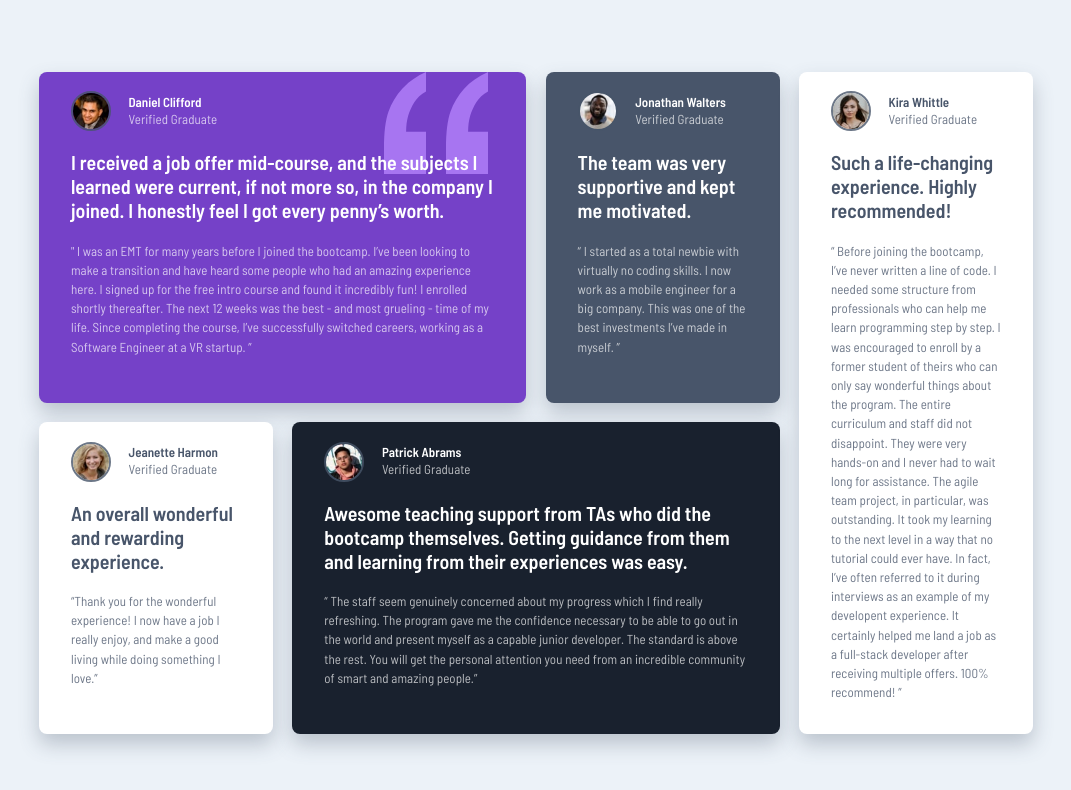
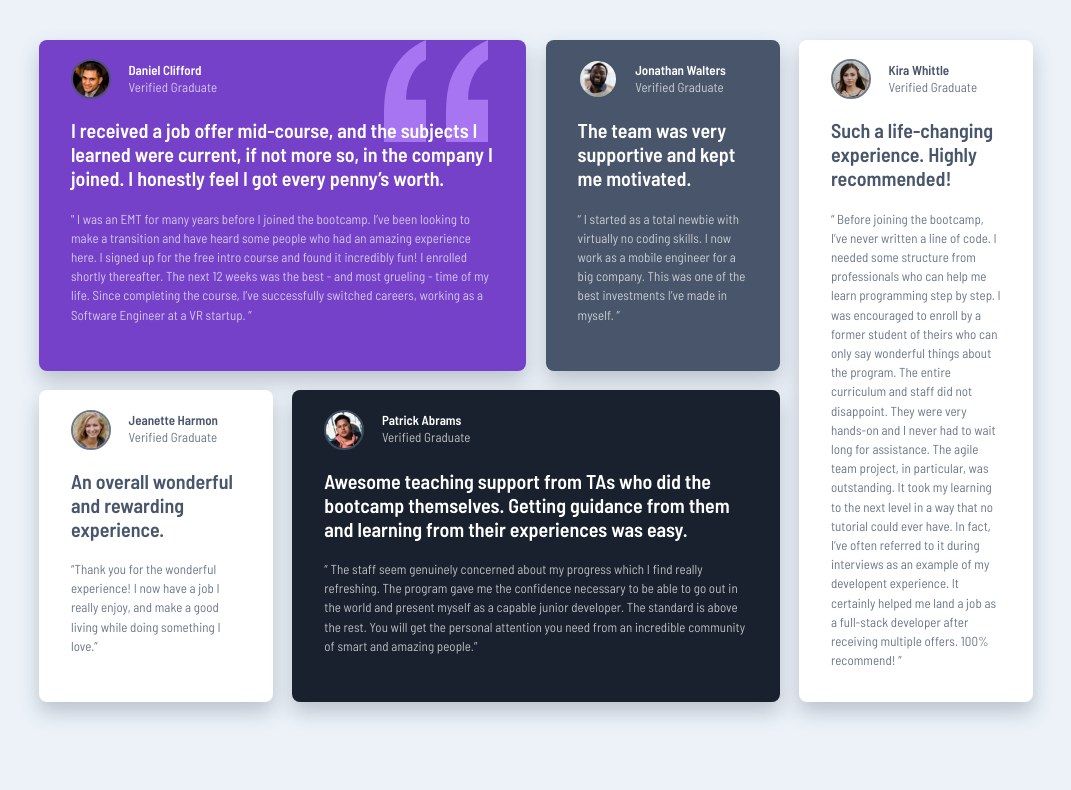
Before and after one commit to okayishmael/testimonials-grid-section, a plain HTML site: page index.html in a window 1280 px wide. Shown: the whole page, without its empty margins (104-1175 px from the left). Drawn offline with Linux system fonts and the light colour scheme.

Commit message:
updated css

```diff
--- a/style.css
+++ b/style.css
@@ -22,7 +22,7 @@ body {
   display: flex;
   justify-content: center;
   align-items: center;
-  padding: 4.5rem 1rem;
+  padding: 2.5rem 1rem;
   margin: 0;
 }
 
```
